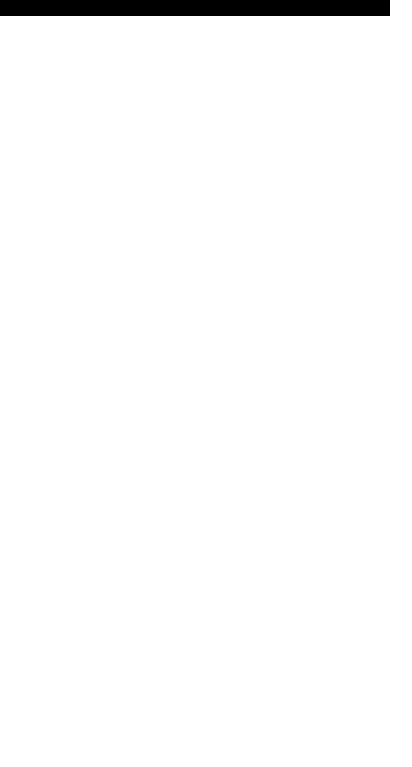
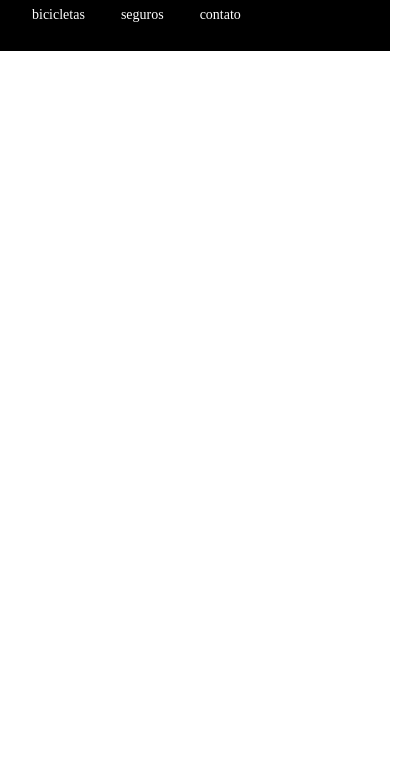
Before and after one commit to wanderleymsbazan/bikcraft, a plain HTML site: page index.html in a window 390 px wide. Shown: the part 77-844 px from the top of the page, 412 px wide, since content can reach past the window. Drawn offline with Linux system fonts and the light colour scheme.

Commit message:
Aula 1004 Header e Menu 2

```diff
--- a/css/style.css
+++ b/css/style.css
@@ -14,6 +14,8 @@ background-color: #000000;
 }
 .header {
   display: flex;
+  flex-wrap: wrap;
+  gap: 20px;
   justify-content: space-between;
   align-items: center;
   box-sizing: border-box;
@@ -24,6 +26,7 @@ background-color: #000000;
 }
 .header-menu {
   display: flex;
+  flex-wrap: wrap;
   gap: 40px;
 }
 .header-menu a {
@@ -32,5 +35,48 @@ background-color: #000000;
   padding: 16px 0px;
   font-size: 18px;
   text-decoration: none;
+  position: relative;
+}
+
+.header-menu a:after{
+   content: "";
+   display: block;
+   height: 2px;
+   width: 0%;
+   background: #ffffff;
+   margin-top: 4px;
+   transition: 0.3s ;
+   position: absolute;
 
 }
+.header-menu a:hover:after {
+  width: 100%;
+}
+@media ( max-width:800px) {
+  .header-menu {
+    gap: 20px;
+  }
+  .header-menu a {
+    background: #1111111;
+    padding: 12px 16px;
+    border-radius: 4px;
+  }
+  .header-menu a:hover {
+    background-color: #2e2e2e;
+  }
+  .header a:after {
+    display: none;
+  }
+}
+
+  @media ( max-width:600px) {
+    .header-menu {
+      gap: 12px;
+    }
+    .header-menu a {
+      padding: 8px 12px;
+      font-size: 14px;
+
+    }
+  }
+}
```
